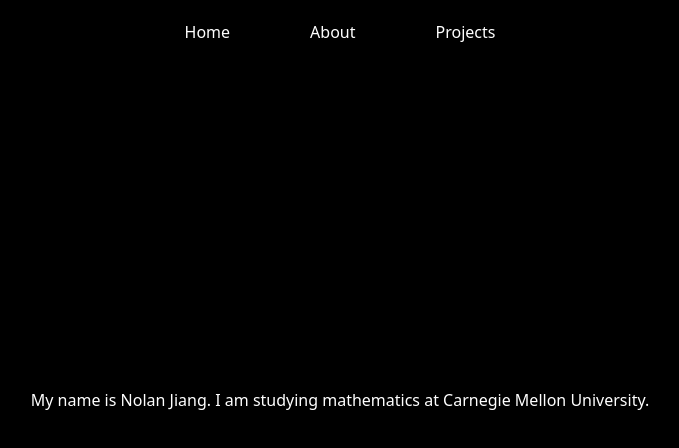
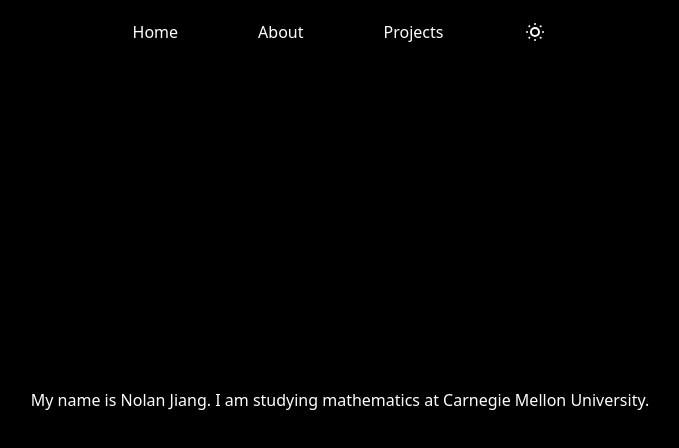
Before and after one commit to onion-eater/personal-website, a React (Vite) app: page /about in a window 1280 px wide. Shown: the top 448 px of the page, without its empty margins (300-979 px from the left). Built offline with nearby package versions, Linux system fonts and the light colour scheme; no server answers.

Commit message:
dark mode

```diff
--- a/package.json
+++ b/package.json
@@ -14,11 +14,14 @@
     "@react-three/fiber": "^9.3.0",
     "@react-three/postprocessing": "^3.0.4",
     "@tailwindcss/vite": "^4.1.13",
+    "clsx": "^2.1.1",
     "dotenv": "^17.2.2",
+    "lucide-react": "^0.544.0",
     "react": "^19.1.1",
     "react-dom": "^19.1.1",
     "react-router": "^7.8.2",
     "react-router-dom": "^7.8.2",
+    "tailwind-merge": "^3.3.1",
     "tailwindcss": "^4.1.13",
     "three": "^0.179.1"
   },
--- a/src/app/AboutPage.tsx
+++ b/src/app/AboutPage.tsx
@@ -1,10 +1,20 @@
+import { useState } from "react";
 import Navbar from "../components/Navbar";
 
 export default function AboutPage() {
+  const [isDark, setIsDark] = useState<boolean>(true);
+
   return (
-    <div className="bg-black min-h-screen flex flex-col items-center justify-center text-white">
-      <Navbar />
-      <h1>My name is Nolan Jiang. I am studying mathematics at Carnegie Mellon University. </h1>
+    <div className={isDark ? "dark" : ""}>
+    <div className="bg-white text-black dark:bg-black dark:text-white">
+      <div className="min-h-screen flex flex-col items-center justify-center">
+        <Navbar isDark={isDark} onToggle={() => setIsDark((prev) => !prev)} />
+        <h1>
+          My name is Nolan Jiang. I am studying mathematics at Carnegie Mellon
+          University.{" "}
+        </h1>
+      </div>
+    </div>
     </div>
   );
 }
--- a/src/app/HomePage.tsx
+++ b/src/app/HomePage.tsx
@@ -4,15 +4,15 @@ import Navbar from "../components/Navbar";
 import Music from "../components/Music";
 // import { useNavigate } from "react-router";
 import Model from "../components/Model";
+import { useState } from "react";
 
 export default function HomePage() {
+  const [isDark, setIsDark] = useState<boolean>(true);
+
   return (
-    <>
-      <Navbar />
     <div>
-        <Music />
-      </div>
-      <div className="relative">
+      <Navbar isDark={isDark} onToggle={() => setIsDark((prev) => !prev)} />
+      <Music isDark={isDark} />
       <Canvas
         className="bg-black w-full h-full"
         style={{ position: "fixed", inset: 0, zIndex: 10 }}
@@ -20,10 +20,15 @@ export default function HomePage() {
       >
         <Model />
         <OrbitControls enablePan={false} enableZoom={false} />
-          <AsciiRenderer resolution={0.2} invert={false} characters=" nj" />
+        <AsciiRenderer
+          resolution={0.2}
+          invert={false}
+          characters=" nj"
+          fgColor={isDark ? "white" : "black"}
+          bgColor={isDark ? "black" : "white"}
+        />
         <directionalLight position={[0, 0, 5]} intensity={1.5} />
       </Canvas>
     </div>
-    </>
   );
 }
--- a/src/app/NotFoundPage.tsx
+++ b/src/app/NotFoundPage.tsx
@@ -1,12 +1,15 @@
 import Navbar from "../components/Navbar";
+import { useState } from "react";
 
 export default function NotFoundPage() {
+  const [isDark, setIsDark] = useState<boolean>(true);
+
   return (
-    <>
-      <Navbar />
-      <div className="bg-black min-h-screen flex flex-col items-center justify-center text-white">
+    <div className={isDark ? "dark" : ""}>
+      <Navbar isDark={isDark} onToggle={() => setIsDark((prev) => !prev)} />
+      <div className="bg-white text-black dark:bg-black min-h-screen flex flex-col items-center justify-center dark:text-white">
         <h1>not foudn twin: could be wip</h1>
       </div>
-    </>
+    </div>
   );
 }
--- a/src/app/ProjectsPage.tsx
+++ b/src/app/ProjectsPage.tsx
@@ -1,10 +1,15 @@
 import Navbar from "../components/Navbar";
+import { useState } from "react";
 
 export default function ProjectsPage() {
-  return(
-    <div className="bg-black flex justify-center items-center h-screen w-screen">
-    <Navbar />
-    <p className="text-white">wip twin</p>
+  const [isDark, setIsDark] = useState<boolean>(true);
+
+  return (
+    <div className={isDark ? "dark" : ""}>
+      <div className="bg-white dark:bg-black flex justify-center items-center h-screen w-screen">
+        <Navbar isDark={isDark} onToggle={() => setIsDark((prev) => !prev)} />
+        <p className="text-black dark:text-white">wip twin</p>
+      </div>
     </div>
   );
 }
--- /dev/null
+++ b/src/app/TestPage.tsx
@@ -0,0 +1,24 @@
+import { useState } from "react";
+
+export default function TestPage() {
+  const [isDark, setIsDark] = useState(false);
+
+  return (
+    <div className={isDark ? "dark" : ""}>
+      <div className="bg-white dark:bg-black w-screen h-screen flex gap-3 justify-center items-center">
+        <button
+          className="cursor-pointer px-4 py-2 rounded-lg bg-blue-600 text-white font-semibold hover:bg-blue-700 focus:outline-none focus:ring-2 focus:ring-blue-400"
+          onClick={() => setIsDark(true)}
+        >
+          dark
+        </button>
+        <button
+          className="cursor-pointer px-4 py-2 rounded-lg bg-blue-600 text-white font-semibold hover:bg-blue-700 focus:outline-none focus:ring-2 focus:ring-blue-400"
+          onClick={() => setIsDark(false)}
+        >
+          light
+        </button>
+      </div>
+    </div>
+  );
+}
--- /dev/null
+++ b/src/components/DarkMode.tsx
@@ -0,0 +1,58 @@
+"use client";
+
+import { Moon, SunDim } from "lucide-react";
+import { useRef } from "react";
+import { flushSync } from "react-dom";
+import { cn } from "../utils/cn";
+
+type props = {
+  className?: string;
+  isDarkMode: boolean;
+  onToggle: () => void;
+};
+
+export const DarkMode = ({ className, isDarkMode, onToggle }: props) => {
+
+  const buttonRef = useRef<HTMLButtonElement | null>(null);
+  const changeTheme = async () => {
+    if (!buttonRef.current) return;
+
+    await document.startViewTransition(() => {
+      flushSync(() => {
+        onToggle();
+      });
+    }).ready;
+
+    const { top, left, width, height } =
+      buttonRef.current.getBoundingClientRect();
+    const y = top + height / 2;
+    const x = left + width / 2;
+
+    const right = window.innerWidth - left;
+    const bottom = window.innerHeight - top;
+    const maxRad = Math.hypot(Math.max(left, right), Math.max(top, bottom));
+
+    document.documentElement.animate(
+      {
+        clipPath: [
+          `circle(0px at ${x}px ${y}px)`,
+          `circle(${maxRad}px at ${x}px ${y}px)`,
+        ],
+      },
+      {
+        duration: 700,
+        easing: "ease-in-out",
+        pseudoElement: "::view-transition-new(root)",
+      }
+    );
+  };
+  return (
+    <button
+      ref={buttonRef}
+      onClick={changeTheme}
+      className={cn(className) + " cursor-pointer"}
+    >
+      {isDarkMode ? <SunDim /> : <Moon />}
+    </button>
+  );
+};
--- a/src/components/Music.tsx
+++ b/src/components/Music.tsx
@@ -2,7 +2,7 @@ import { fetchRecentTracks } from "../utils/lastfm";
 import { useEffect, useState } from "react";
 import type { Track } from "../types/lastfm";
 
-export default function Music() {
+export default function Music({ isDark }: { isDark: boolean }) {
   const [data, setData] = useState<Track[] | null>(null);
 
   useEffect(() => {
@@ -17,14 +17,14 @@ export default function Music() {
     : "loading…";
 
   return (
-    <div className="fixed bottom-6 right-6 z-40 pointer-events-none">
+    <div className={`fixed bottom-6 right-6 z-40 pointer-events-none ${isDark ? "dark" : ""}`}>
       <a
         href={href}
         target="_blank"
         rel="noopener noreferrer"
         title={label}
-        className="pointer-events-auto rounded-full bg-white/10 backdrop-blur px-3 py-1.5
-                   text-xs sm:text-sm text-white hover:bg-white/20 transition shadow"
+        className="pointer-events-auto rounded-full bg-black/10 backdrop-blur px-3 py-1.5
+                   text-xs sm:text-sm text-black hover:bg-black/20 transition shadow dark:bg-white/10 dark:hover:bg-white/20 dark:text-white"
       >
         Last Played Song: {label}
       </a>
--- a/src/components/Navbar.tsx
+++ b/src/components/Navbar.tsx
@@ -1,27 +1,30 @@
 import { useState } from "react";
+import { DarkMode } from "./DarkMode";
 
-export default function Navbar() {
+export default function Navbar({ isDark, onToggle }: { isDark: boolean, onToggle: () => void}) {
   const [isOpen, setIsOpen] = useState(false);
+  console.log({isDark});
 
   return (
-    <nav className="fixed top-0 left-0 right-0 z-50 bg-black/0">
+    <nav className={`fixed top-0 left-0 right-0 z-50 ${isDark ? "dark" : ""}`}>
       <div className="max-w-7xl mx-auto px-4 sm:px-6 lg:px-8">
         <div className="flex justify-center h-16 items-center relative">
-          <div className="hidden md:flex space-x-20">
-            <a href="/" className="text-white hover:text-blue-500">
+          <div className="hidden md:flex space-x-20 text-black dark:text-white">
+            <a href="/" className="hover:text-blue-500">
               Home
             </a>
-            <a href="/about" className="text-white hover:text-blue-500">
+            <a href="/about" className="hover:text-blue-500">
               About
             </a>
-            <a href="/projects" className="text-white hover:text-blue-500">
+            <a href="/projects" className="hover:text-blue-500">
               Projects
             </a>
+            <DarkMode className="" isDarkMode={isDark} onToggle={onToggle} />
           </div>
 
           <button
             onClick={() => setIsOpen(!isOpen)}
-            className="md:hidden absolute left-0 text-white focus:outline-none bg-black px-2 py-1 rounded"
+            className="md:hidden absolute left-0 text-black focus:outline-none bg-white px-2 py-1 rounded dark:bg-black dark:text-white"
             aria-label="Toggle menu"
           >
             ☰
@@ -29,16 +32,17 @@ export default function Navbar() {
         </div>
       </div>
       {isOpen && (
-        <div className="md:hidden px-4 pb-4 space-y-2">
-          <a href="/" className="block text-white hover:text-blue-500">
+        <div className="md:hidden px-4 pb-4 space-y-2 block flex flex-col text-black dark:text-white">
+          <a href="/" className="hover:text-blue-500">
             Home
           </a>
-          <a href="/about" className="block text-white hover:text-blue-500">
+          <a href="/about" className="hover:text-blue-500">
             About
           </a>
-          <a href="/projects" className="block text-white hover:text-blue-500">
+          <a href="/projects" className="hover:text-blue-500">
             Projects
           </a>
+          <DarkMode className="" isDarkMode={isDark} onToggle={onToggle} />
         </div>
       )}
     </nav>
--- a/src/index.css
+++ b/src/index.css
@@ -1 +1,3 @@
 @import "tailwindcss";
+
+@custom-variant dark (&:where(.dark, .dark *));
--- a/src/main.tsx
+++ b/src/main.tsx
@@ -5,6 +5,7 @@ import HomePage from "./app/HomePage.tsx";
 import AboutPage from "./app/AboutPage.tsx";
 import NotFoundPage from "./app/NotFoundPage.tsx";
 import ProjectsPage from "./app/ProjectsPage.tsx";
+import TestPage from "./app/TestPage.tsx";
 
 createRoot(document.getElementById("root")!).render(
   <BrowserRouter>
@@ -12,6 +13,7 @@ createRoot(document.getElementById("root")!).render(
       <Route path="/" element={<HomePage />} />
       <Route path="about" element={<AboutPage />} />
       <Route path="projects" element={<ProjectsPage />} />
+      <Route path="test" element={<TestPage />} />
       <Route path="*" element={<NotFoundPage />} />
     </Routes>
   </BrowserRouter>
--- /dev/null
+++ b/src/utils/cn.ts
@@ -0,0 +1,7 @@
+import { clsx } from "clsx";
+import type { ClassValue } from "clsx";
+import { twMerge } from "tailwind-merge";
+
+export function cn(...inputs: ClassValue[]) {
+  return twMerge(clsx(inputs));
+}
```
Also changed, not shown: 1 other file (tests, documents, lock files or other folders). Lines whose indentation alone changed are shown as unchanged.
